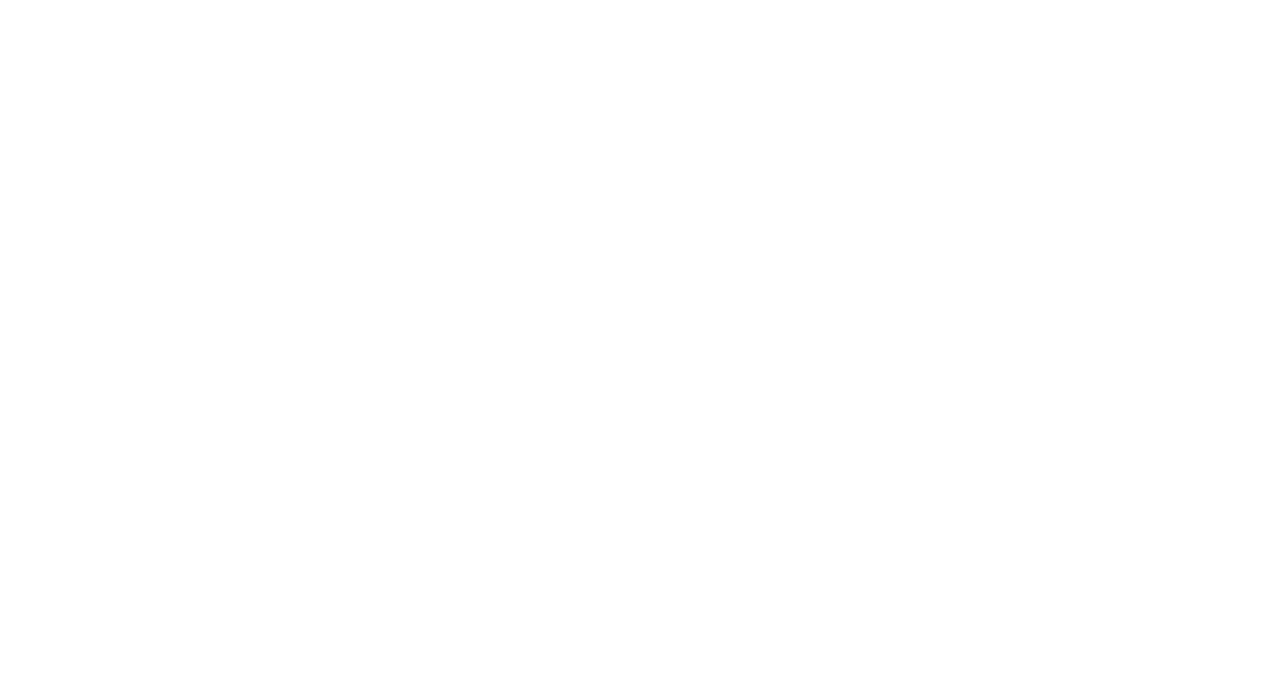
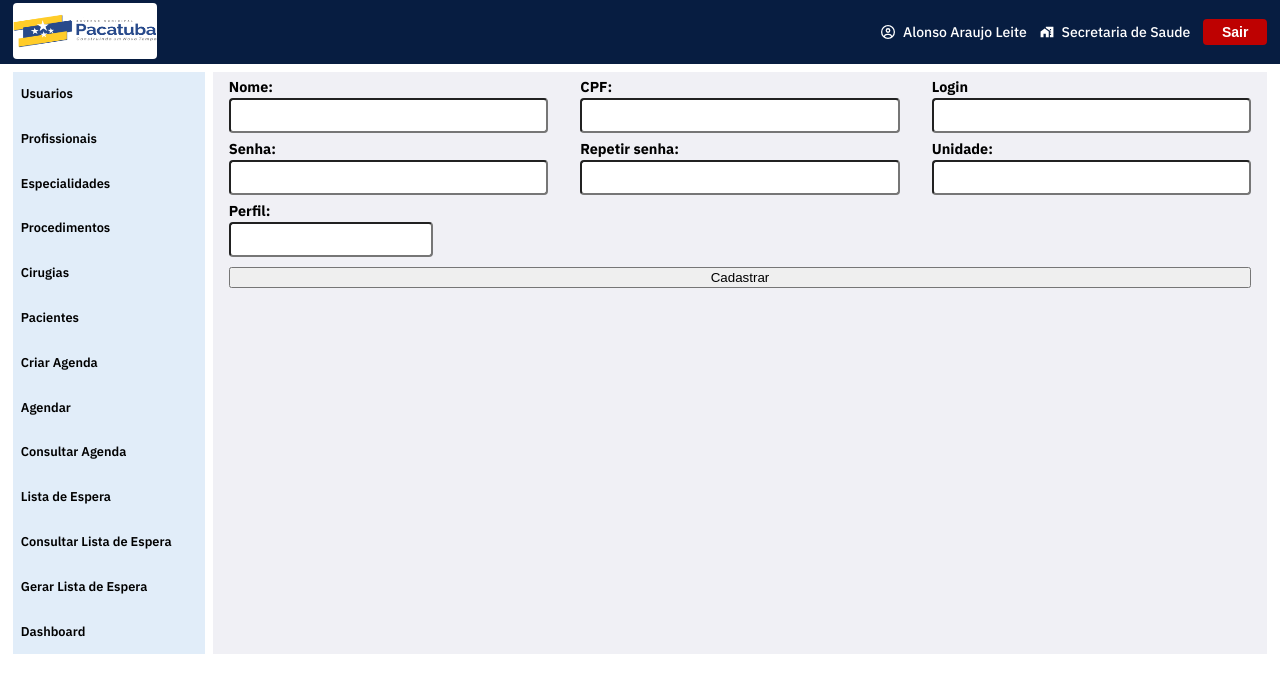
Before and after one commit to alonsoleite1/record-regulacao, a React (Vite) app: page /usuario in a window 1280 px wide. Before the commit this address had no page. Shown: the top 692 px of the page. Built offline with nearby package versions, Linux system fonts and the light colour scheme.

Commit message:
iniciando projeto

```diff
--- a/src/components/Forms/pacietes/index.jsx
+++ b/src/components/Forms/pacietes/index.jsx
@@ -5,7 +5,7 @@
   return (
     <DefaultTemplate>
       <form className={style.container}>
-        Nome:
+
       </form>
     </DefaultTemplate>
   )
--- a/src/components/Forms/pacietes/style.module.scss
+++ b/src/components/Forms/pacietes/style.module.scss
@@ -1,6 +1,6 @@
 .container{
-    margin-top: .3rem;
+    margin-top: .5rem;
     display: flex;
     flex-grow: 1;
-
+    background-color: var(--color-pages);
 }
--- /dev/null
+++ b/src/components/Forms/usuarios/index.jsx
@@ -0,0 +1,40 @@
+import { DefaultTemplate } from "../../DefaultTemplate";
+import { Input } from "../../Imputs";
+import style from "./style.module.scss";
+
+export const Usuarios = () => {
+  return (
+    <DefaultTemplate>
+      <form className={style.container}>
+        <div className={style.div_inputs}>
+          <span className={style.input_100}>
+            <Input label="Nome:"/>
+          </span>
+          <span className={style.input_100}>
+            <Input label="CPF:"/>
+          </span>
+          <span className={style.input_100}>
+            <Input label="Login"/>
+          </span>
+        </div>
+        <div className={style.div_inputs}>
+          <span className={style.input_100}>
+            <Input label="Senha:"/>
+          </span>
+          <span className={style.input_100}>
+            <Input label="Repetir senha:"/>
+          </span>
+          <span className={style.input_100}>
+            <Input label="Unidade:"/>
+          </span>
+        </div>
+        <div className={style.div_inputs}>
+          <span className={style.input_50}>
+            <Input label="Perfil:"/>
+          </span>
+        </div>
+        <button type="submit">Cadastrar</button>
+      </form>
+    </DefaultTemplate>
+  )
+}
--- /dev/null
+++ b/src/components/Forms/usuarios/style.module.scss
@@ -0,0 +1,20 @@
+.container{
+    margin-top: .5rem;
+    display: flex;
+    flex-direction: column;
+    gap: .6rem;
+    flex-grow: 1;
+    background-color: var(--color-pages);
+    padding: .5rem 1rem;
+}
+.div_inputs{
+    display: flex;
+    gap: 2rem;
+    width: 100%;
+}
+.input_100{
+    width:100% ;
+}
+.input_50{
+    width:20% ;
+}
--- /dev/null
+++ b/src/components/Imputs/index.jsx
@@ -0,0 +1,14 @@
+import { forwardRef } from "react";
+import style from "./style.module.scss";
+
+export const Input = forwardRef(({ label, error, ...rest }, ref) => {
+    return (
+        <div className={style.container}>
+            <label className={style.label}>{label}</label>
+            <div className={style.box_input}>
+                <input className={style.input_default} ref={ref} {...rest} />
+                {error ? <p className={style.paragraph}>{error.message}</p> : null}
+            </div>
+        </div>
+    )
+});
--- /dev/null
+++ b/src/components/Imputs/style.module.scss
@@ -0,0 +1,24 @@
+.container {
+    width: 100%;
+    display: flex;
+    flex-direction: column;
+    gap: .2rem;
+}
+
+.label {
+    font-size: .9rem;
+    font-weight: 700;
+}
+.box_input{
+    display: flex;
+}
+
+.input_default{
+    width: 100%;
+    padding: .5rem;
+    border-radius: .25rem;
+}
+
+.paragraph {
+    color: var(--color-grey-0)
+}
--- a/src/components/NavLeft/index.jsx
+++ b/src/components/NavLeft/index.jsx
@@ -5,8 +5,8 @@
 
     return (
         <nav className={style.container}>
-       <Link className={style.link}>
-       <span>Usuario</span>
+       <Link to="/usuario" className={style.link}>
+       <span>Usuarios</span>
        </Link>
        <Link className={style.link}>
        <span>Profissionais</span>
--- a/src/components/NavLeft/style.module.scss
+++ b/src/components/NavLeft/style.module.scss
@@ -1,6 +1,6 @@
 .container {
     width: 12rem;
-    margin-top: .3rem;
+    margin-top: .5rem;
     background-color: var(--color-secudary);
     display: flex;
     flex-direction: column;
--- a/src/pages/Dashboard/style.module.scss
+++ b/src/pages/Dashboard/style.module.scss
@@ -1,5 +1,5 @@
 .container{
-    margin-top: .3rem;
+    margin-top: .5rem;
     flex-grow: 1;
-    background-color: #f3f3f3;
+    background-color: var(--color-pages);
 }
--- a/src/routes/RoutesMain.jsx
+++ b/src/routes/RoutesMain.jsx
@@ -1,12 +1,15 @@
 import { Route, Routes } from "react-router-dom";
+import { Dashboard } from "../pages/Dashboard";
 import { Pacietes } from "../components/Forms/pacietes";
-import { Dashboard } from "../pages/Dashboard";
+import { Usuarios } from "../components/Forms/usuarios";
 
 
 export const RoutesMain = () => {
     return (
         <Routes>
             <Route path="/" element={<Dashboard />} />
+            <Route path="/usuario" element={<Usuarios />} />
+            <Route path="/profissional" element={<Pacietes />} />
             <Route path="/paciente" element={<Pacietes />} />
         </Routes>
     )
--- a/src/style/globalStyle.scss
+++ b/src/style/globalStyle.scss
@@ -1,6 +1,7 @@
 :root{
     --color-primary:#071D41;
     --color-secudary:#e1edf9;
+    --color-pages:rgb(240, 240, 245);
 
     --color-hover:#428bca;
 
```
Also changed, not shown: src/pages/Dashboard/index.jsx (+8 -8 lines).
